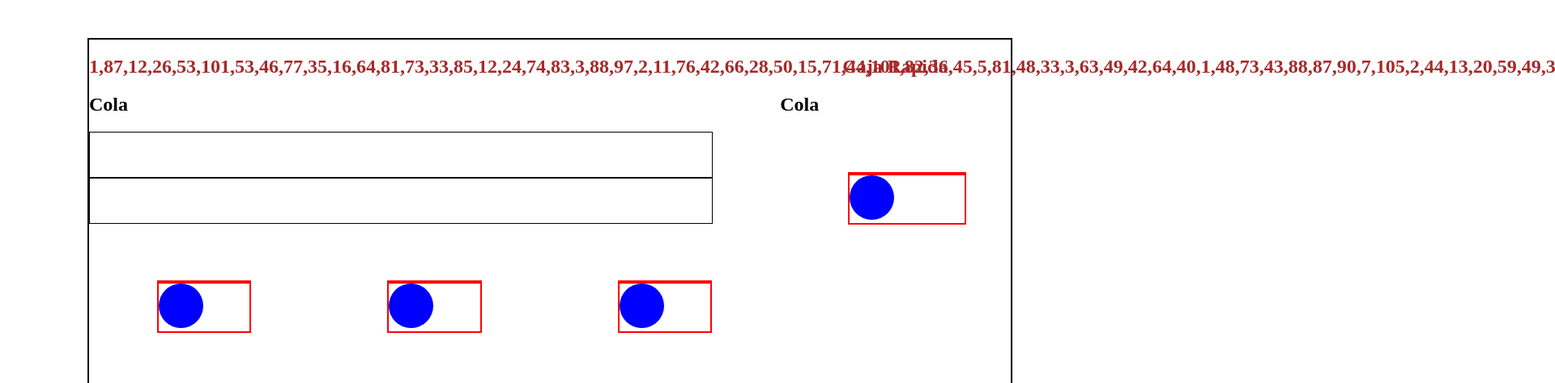
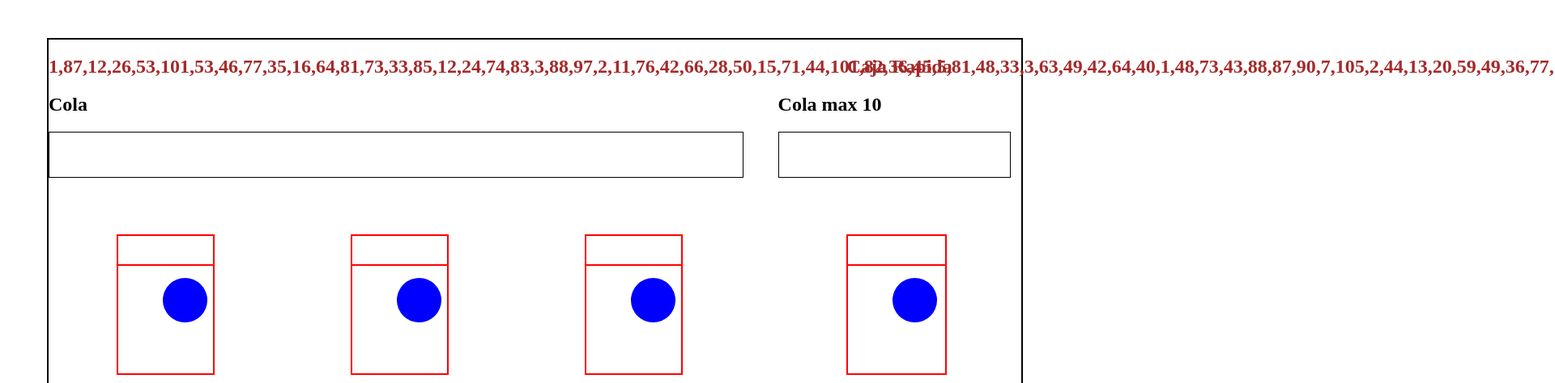
Before and after one commit to crisfordy2/simulacionCajaSupermercado, a plain HTML site: page index.html in a window 1280 px wide. Shown: the part 142-616 px from the top of the page at 81% size, 1920 px wide, since content can reach past the window. Drawn offline with Linux system fonts and the light colour scheme.

Commit message:
funcional con una cola

```diff
--- a/index.html
+++ b/index.html
@@ -37,14 +37,13 @@
                 <h2 class="subtitulo" id="subtitulo">Caja general</h2>
                 <h2>Cola</h2>
                 <div id="mostrarClientes2" class="mostrarClientes"></div>
-                <div id="mostrarClientes" class="mostrarClientes"></div>
+                <!-- <div id="mostrarClientes" class="mostrarClientes"></div> -->
             </div>
 
             <div class="cajasGeneral">
 
-                <div  class="caja">
+                <div class="caja">
                     <div id="caja1">
-
                     </div>
                     <div class="linea">
                     </div>
@@ -53,7 +52,8 @@
                 </div>
 
 
-                <div id="caja2" class="caja">
+                <div class="caja">
+                    <div id="caja2"></div>
 
                     <div class="linea">
                     </div>
@@ -62,7 +62,8 @@
                 </div>
 
 
-                <div id="caja3" class="caja">
+                <div class="caja">
+                    <div id="caja3"></div>
 
                     <div class="linea">
                     </div>
@@ -81,13 +82,13 @@
 
             <div class="colaRapida">
                 <h2 class="subtitulo">Caja Rapida</h2>
-                <h2>Cola</h2>
-                <!-- <div id="mostrarClientes"></div> -->
+                <h2>Cola max 10</h2>
+                <div id="mostrarClientes3" class="mostrarClientes"></div>
             </div>
 
             <div class="cajaGeneral">
-                <div id="caja4" class="cajaR">
-
+                <div class="cajaR">
+                    <div id="caja4" ></div>
                     <div class="linea">
                     </div>
                     <div class="cajero">
--- a/style.css
+++ b/style.css
@@ -9,9 +9,9 @@ h1{
 
 .superMercado{
     border: 2px black solid;
-    width: 90%;
+    width: 95%;
     height: 700px;
-    margin: 50px 100px;
+    margin: 50px 50px;
     display: flex;
 
 }
@@ -36,23 +36,24 @@ h1{
 
 .caja{
     border: 2px red solid;
-    width: 17%;
-    height: 60%;
+    width: 13%;
+    height: 170px;
     margin: 70px 84px;
 
 }
 
 .cajaR{
     border: 2px red solid;
-    width: 50%;
-    height: 60%;
+    width: 40%;
+    height: 170px;
     margin: 70px 84px;
 
 }
 
 .linea{
     border: 1px red solid;
-
+    position: relative;
+    top: 35px;
 }
 
 .cliente{
@@ -61,9 +62,13 @@ h1{
     background-color: black;
     border-radius: 50%;
     display: inline-block;
-    margin: 25px 80px;
     color: blanchedalmond;
     text-align: center;
+    position: relative;
+    top: 20px;
+    left: 55px;
+    padding-bottom: 0;
+    margin-bottom: 0;
 }
 
 .cajero{
@@ -72,10 +77,13 @@ h1{
     background-color: blue;
     border-radius: 50%;
     display: inline-block;
+    position: relative;
+    top: 50px;
+    left: 55px;
 }
 
 .mostrarClientes{
-    width: 90%;
+    width: 95%;
     border: 1px black solid;
     height: 55px;
 }
--- a/tienda.js
+++ b/tienda.js
@@ -3,6 +3,7 @@ let botonIniciar = document.getElementById("botonIniciar");
 let marco = document.getElementById("superMercado");
 let mostrarClientes = document.getElementById("mostrarClientes");
 let mostrarClientes2 = document.getElementById("mostrarClientes2");
+let mostrarClientes3 = document.getElementById("mostrarClientes3");
 let horas = document.getElementById("horas");
 let divCaja1 = document.getElementById("caja1");
 let divCaja2 = document.getElementById("caja2");
@@ -63,8 +64,11 @@ const llegadaClientes2 = async() => {
     let cont = 0;
     for(const element of vectorLlegada) {
         let numProduct = await resolveAfterxSeconds(element, cont);
-        // let backupMostrarCliente = mostrarClientes.innerHTML;
-        mostrarClientes2.innerHTML += `<div class="clientesCola">${numProduct}</div>`
+        if (numProduct > 10) {
+            mostrarClientes2.innerHTML += `<div class="clientesCola">${numProduct}</div>`;
+        } else {
+            mostrarClientes3.innerHTML += `<div class="clientesCola">${numProduct}</div>`;
+        }
         cont++;
     }
 }
```
